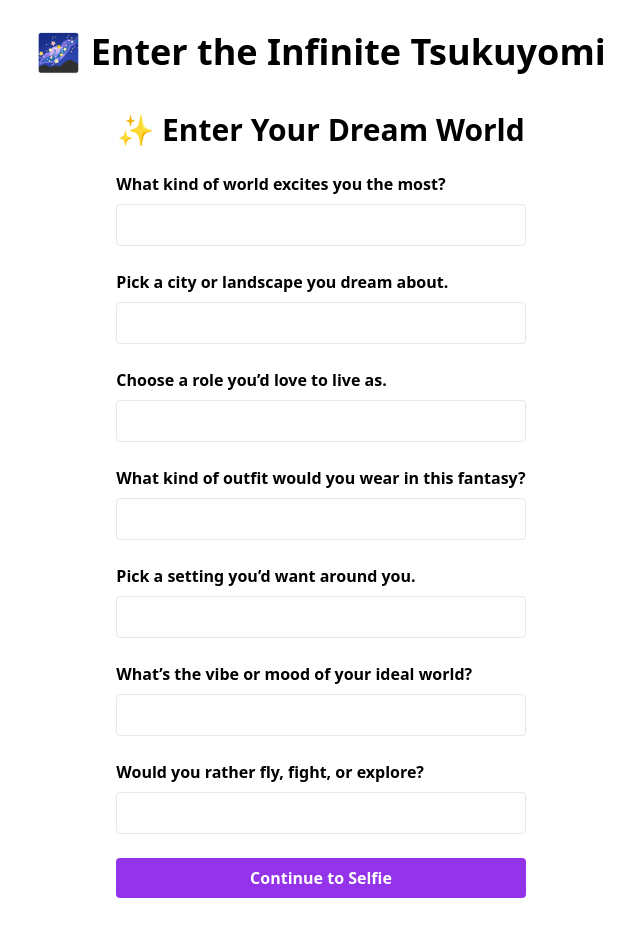
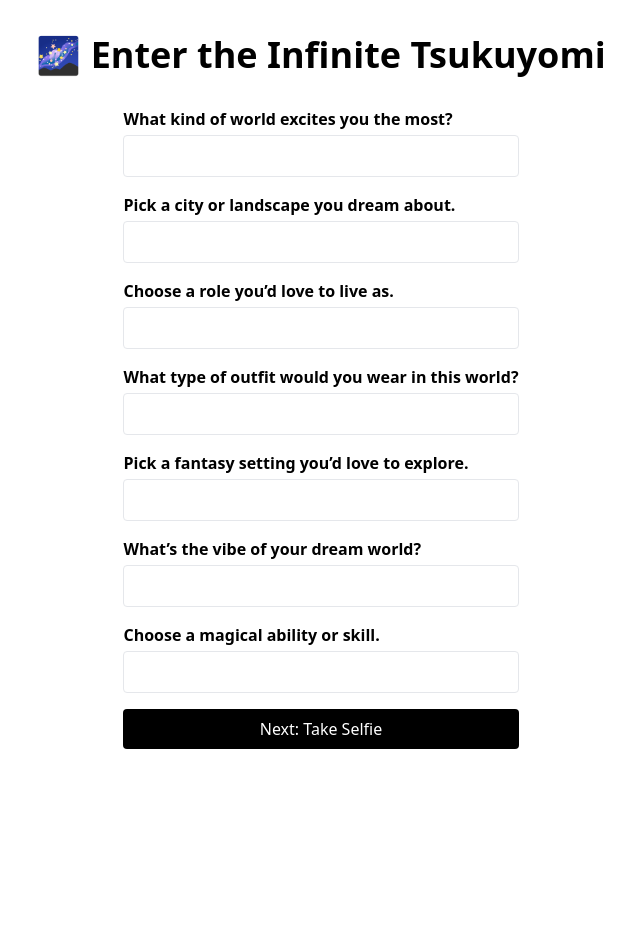
Before and after one commit to saifkazi25/IT129, a Next.js app: page / in a window 1280 px wide. Shown: the top 936 px of the page, without its empty margins (319-959 px from the left). After the commit the page ends 800 px from the top, so only its background shows below. Built offline with nearby package versions, Linux system fonts and the light colour scheme.

Commit message:
Update QuizForm.tsx

```diff
--- a/components/QuizForm.tsx
+++ b/components/QuizForm.tsx
@@ -1,66 +1,61 @@
 'use client';
 
+import { useState } from 'react';
 import { useRouter } from 'next/navigation';
-import { useState } from 'react';
 
 const questions = [
   'What kind of world excites you the most?',
   'Pick a city or landscape you dream about.',
   'Choose a role you’d love to live as.',
-  'What kind of outfit would you wear in this fantasy?',
-  'Pick a setting you’d want around you.',
-  'What’s the vibe or mood of your ideal world?',
-  'Would you rather fly, fight, or explore?',
+  'What type of outfit would you wear in this world?',
+  'Pick a fantasy setting you’d love to explore.',
+  'What’s the vibe of your dream world?',
+  'Choose a magical ability or skill.'
 ];
 
 export default function QuizForm() {
-  const [answers, setAnswers] = useState(Array(questions.length).fill(''));
-  const [error, setError] = useState('');
+  const [answers, setAnswers] = useState<string[]>(Array(7).fill(''));
   const router = useRouter();
 
   const handleChange = (index: number, value: string) => {
-    const updated = [...answers];
-    updated[index] = value;
-    setAnswers(updated);
+    const updatedAnswers = [...answers];
+    updatedAnswers[index] = value;
+    setAnswers(updatedAnswers);
   };
 
   const handleSubmit = (e: React.FormEvent) => {
     e.preventDefault();
-    if (answers.some((a) => a.trim() === '')) {
-      setError('Please answer all questions before continuing.');
+
+    if (answers.some((ans) => ans.trim() === '')) {
+      alert('Please answer all questions.');
       return;
     }
 
-    try {
-      localStorage.setItem('quizAnswers', JSON.stringify(answers));
-      console.log('✅ Saved quizAnswers to localStorage:', answers);
-      router.push('/selfie');
-    } catch (err) {
-      console.error('❌ Error saving quiz answers to localStorage:', err);
-      setError('Failed to save your answers. Please try again.');
-    }
+    localStorage.setItem('quizAnswers', JSON.stringify(answers));
+    console.log('✅ Saved quizAnswers to localStorage:', answers);
+    router.push('/selfie');
   };
 
   return (
-    <form onSubmit={handleSubmit} className="max-w-xl mx-auto p-6 space-y-6">
-      <h1 className="text-3xl font-bold text-center">✨ Enter Your Dream World</h1>
-      {questions.map((q, i) => (
-        <div key={i}>
-          <label className="block font-semibold mb-2">{q}</label>
+    <form onSubmit={handleSubmit} className="space-y-4 p-4">
+      {questions.map((question, index) => (
+        <div key={index} className="flex flex-col">
+          <label className="font-semibold">{question}</label>
           <input
             type="text"
-            value={answers[i]}
-            onChange={(e) => handleChange(i, e.target.value)}
-            className="w-full px-3 py-2 rounded border text-black"
+            value={answers[index]}
+            onChange={(e) => handleChange(index, e.target.value)}
+            className="border rounded px-3 py-2 mt-1"
+            required
           />
         </div>
       ))}
-      {error && <p className="text-red-500 text-center">{error}</p>}
+
       <button
         type="submit"
-        className="w-full bg-purple-600 hover:bg-purple-700 text-white font-bold py-2 px-4 rounded"
+        className="mt-4 w-full bg-black text-white py-2 rounded hover:bg-gray-800 transition"
       >
-        Continue to Selfie
+        Next: Take Selfie
       </button>
     </form>
   );
```
